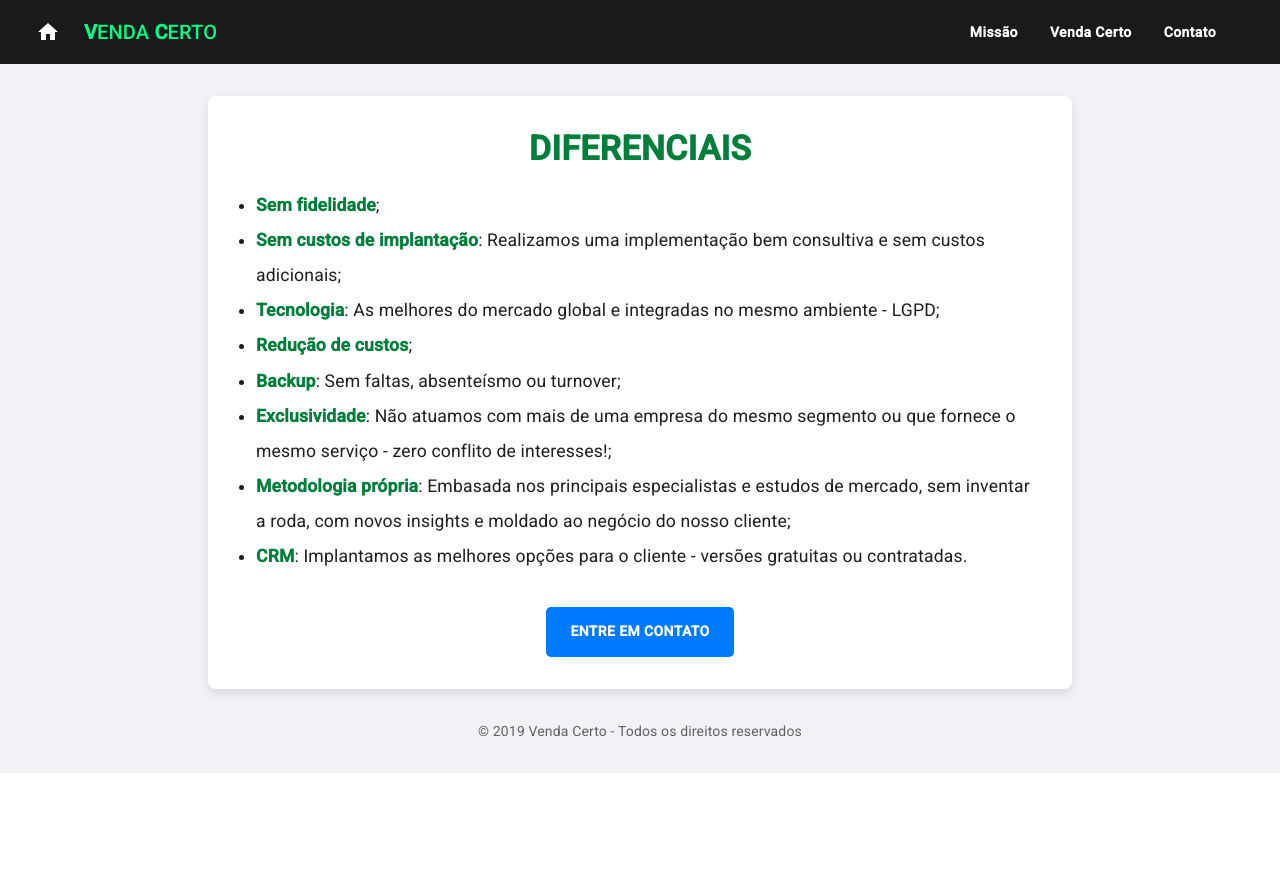
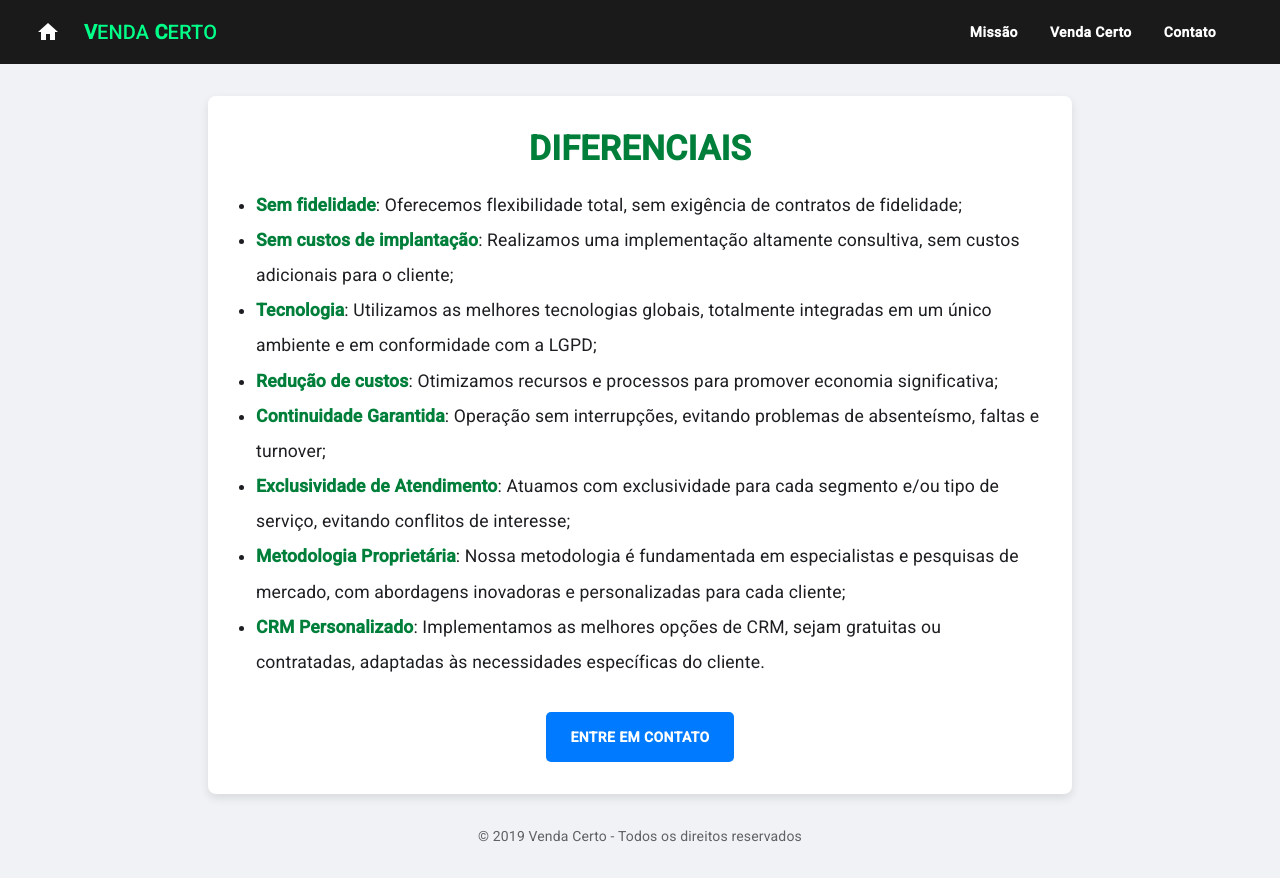
Before and after one commit to PatrickAngrezani/right-sell-react-project, a React (Create React App) app: page /diferenciais in a window 1280 px wide. Before the commit the page ends 800 px from the top, so only its background shows below. Built offline with nearby package versions, Linux system fonts and the light colour scheme.

Commit message:
update diferencials texts component

```diff
--- a/src/components/DiferenciaisPage.tsx
+++ b/src/components/DiferenciaisPage.tsx
@@ -54,55 +54,58 @@ const DiferenciaisPage: React.FC = () => {
               <span style={{ fontWeight: "bold", color: colors.primaryGreen }}>
                 Sem fidelidade
               </span>
-              ;
+              : Oferecemos flexibilidade total, sem exigência de contratos de
+              fidelidade;
             </li>
             <li>
               <span style={{ fontWeight: "bold", color: colors.primaryGreen }}>
                 Sem custos de implantação
               </span>
-              : Realizamos uma implementação bem consultiva e sem custos
-              adicionais;
+              : Realizamos uma implementação altamente consultiva, sem custos
+              adicionais para o cliente;
             </li>
             <li>
               <span style={{ fontWeight: "bold", color: colors.primaryGreen }}>
                 Tecnologia
               </span>
-              : As melhores do mercado global e integradas no mesmo ambiente -
-              LGPD;
+              : Utilizamos as melhores tecnologias globais, totalmente
+              integradas em um único ambiente e em conformidade com a LGPD;
             </li>
             <li>
               <span style={{ fontWeight: "bold", color: colors.primaryGreen }}>
                 Redução de custos
               </span>
-              ;
+              : Otimizamos recursos e processos para promover economia
+              significativa;
             </li>
             <li>
               <span style={{ fontWeight: "bold", color: colors.primaryGreen }}>
-                Backup
+                Continuidade Garantida
               </span>
-              : Sem faltas, absenteísmo ou turnover;
+              : Operação sem interrupções, evitando problemas de absenteísmo,
+              faltas e turnover;
             </li>
             <li>
               <span style={{ fontWeight: "bold", color: colors.primaryGreen }}>
-                Exclusividade
+                Exclusividade de Atendimento
               </span>
-              : Não atuamos com mais de uma empresa do mesmo segmento ou que
-              fornece o mesmo serviço - zero conflito de interesses!;
+              : Atuamos com exclusividade para cada segmento e/ou tipo de
+              serviço, evitando conflitos de interesse;
             </li>
             <li>
               <span style={{ fontWeight: "bold", color: colors.primaryGreen }}>
-                Metodologia própria
+                Metodologia Proprietária
               </span>
-              : Embasada nos principais especialistas e estudos de mercado, sem
-              inventar a roda, com novos insights e moldado ao negócio do nosso
+              : Nossa metodologia é fundamentada em especialistas e pesquisas de
+              mercado, com abordagens inovadoras e personalizadas para cada
               cliente;
             </li>
             <li>
               <span style={{ fontWeight: "bold", color: colors.primaryGreen }}>
-                CRM
+                CRM Personalizado
               </span>
-              : Implantamos as melhores opções para o cliente - versões
-              gratuitas ou contratadas.
+              : Implementamos as melhores opções de CRM, sejam gratuitas ou
+              contratadas, adaptadas às necessidades específicas do cliente.
             </li>
           </Box>
         </Typography>
--- a/src/components/TecnologiaPage.tsx
+++ b/src/components/TecnologiaPage.tsx
@@ -37,7 +37,7 @@ const TecnologiaPage: React.FC = () => {
                 textAlign: "center",
               }}
             >
-              TECNOLOGIAS
+              TECNOLOGIA
             </Typography>
             <Typography
               variant="body1"
```
